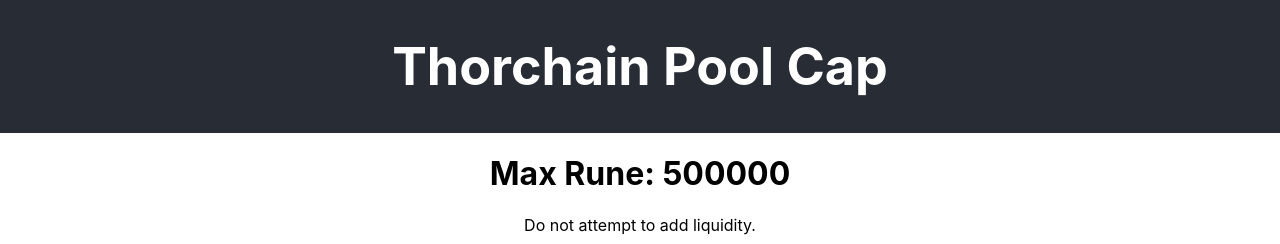
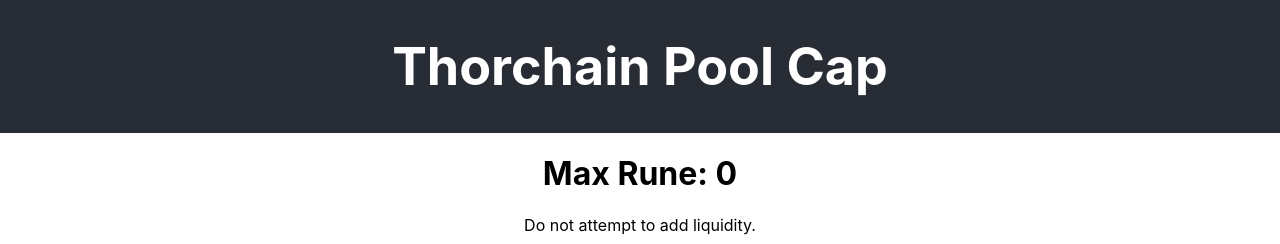
Before and after one commit to keithagroves/thorchain-caps, a React (Create React App) app: page / in a window 1280 px wide. Shown: the top 244 px of the page. Built offline with nearby package versions, Linux system fonts and the light colour scheme; no server answers.

Commit message:
Update Cap.tsx

```diff
--- a/src/Cap.tsx
+++ b/src/Cap.tsx
@@ -22,7 +22,7 @@
     "mimir//CHURNINTERVAL": 288000,
     "mimir//FULLIMPLOSSPROTECTIONBLOCKS": 0,
     "mimir//FUNDMIGRATIONINTERVAL": 0,
-    "mimir//MAXIMUMLIQUIDITYRUNE": 50000000000000,
+    "mimir//MAXIMUMLIQUIDITYRUNE": 0,
     "mimir//MINIMUMBONDINRUNE": 3000000000000,
     "mimir//MINRUNEPOOLDEPTH": 1000000000000,
     "mimir//OBSERVATIONDELAYFLEXIBILITY": 20,
@@ -64,7 +64,7 @@
   return (
     <div className="App">
 
-       {cap  > 500000? <h1> Caps may have been raised! Check here <a href='https://twitter.com/THORChain'>THORChain Twitter</a> <br></br>New Cap: {cap}</h1> : <div><h1>Max Rune: {cap}</h1> <p>Do not attempt to add liquidity.</p></div>}
+       {cap  > 3700000? <h1> Caps may have been raised! Check here <a href='https://twitter.com/THORChain'>THORChain Twitter</a> <br></br>New Cap: {cap}</h1> : <div><h1>Max Rune: {cap}</h1> <p>Do not attempt to add liquidity.</p></div>}
       <LastUpdate update={date}></LastUpdate>
 
     </div>
```
